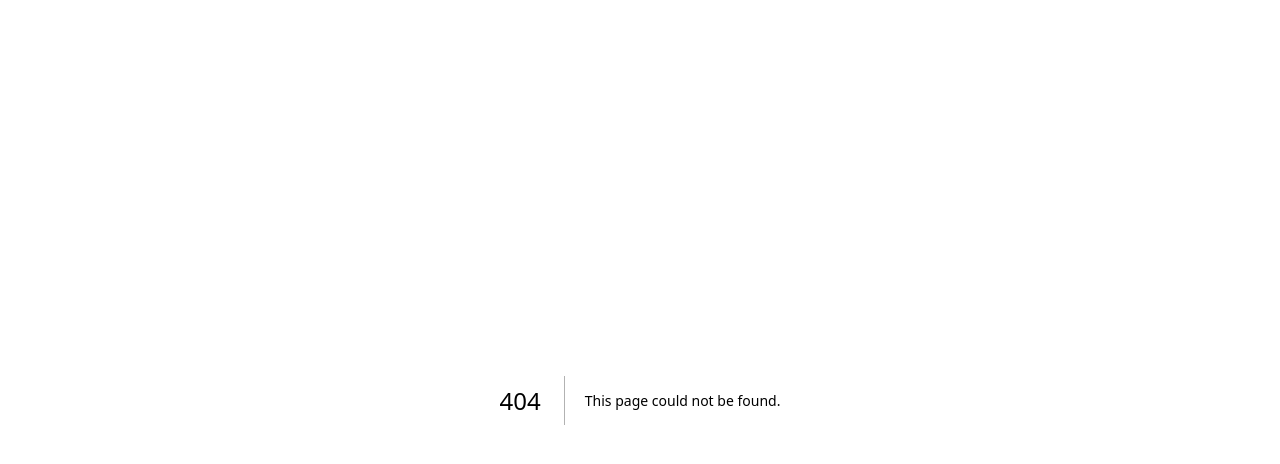
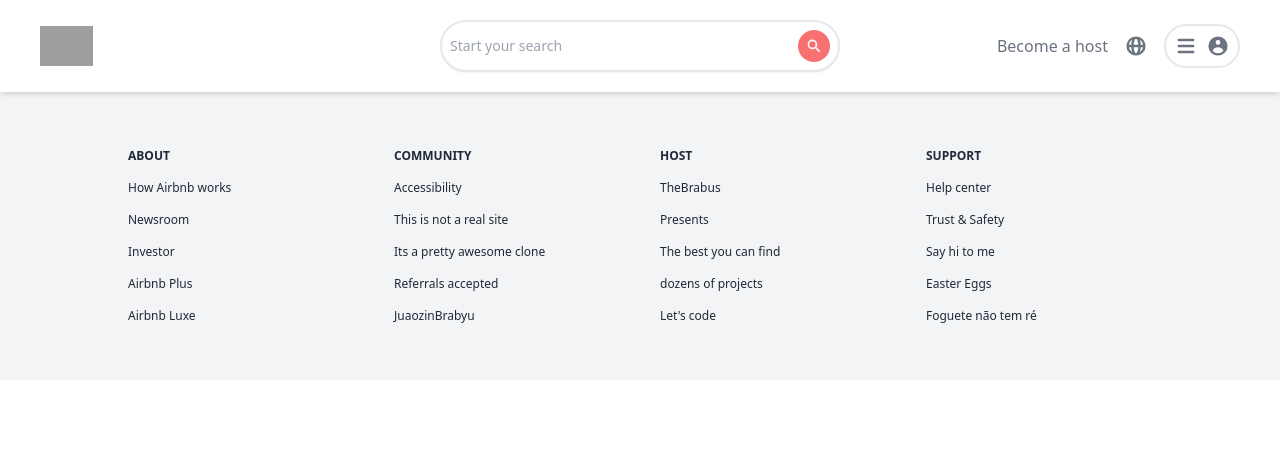
Before and after one commit to jp2mesquita/airbnb-clone-jp2mesquita, a Next.js app: page /search in a window 1280 px wide. Before the commit this address had no page. Shown: the top 464 px of the page. Built offline with nearby package versions, Linux system fonts and the light colour scheme; grey boxes are pictures that could not be loaded.

Commit message:
feat: create the search page

```diff
--- /dev/null
+++ b/pages/search.tsx
@@ -0,0 +1,16 @@
+import Footer from "../components/Footer";
+import Header from "../components/Header";
+
+export default function Search(){
+  return(
+    <div>
+      <Header />
+
+      <main className="flex">
+
+      </main>
+
+      <Footer />
+    </div>
+  )
+}
```
